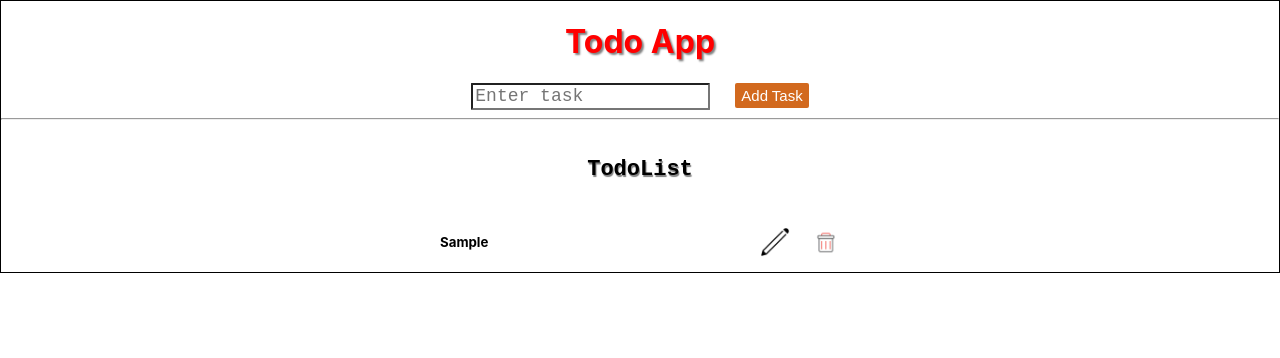
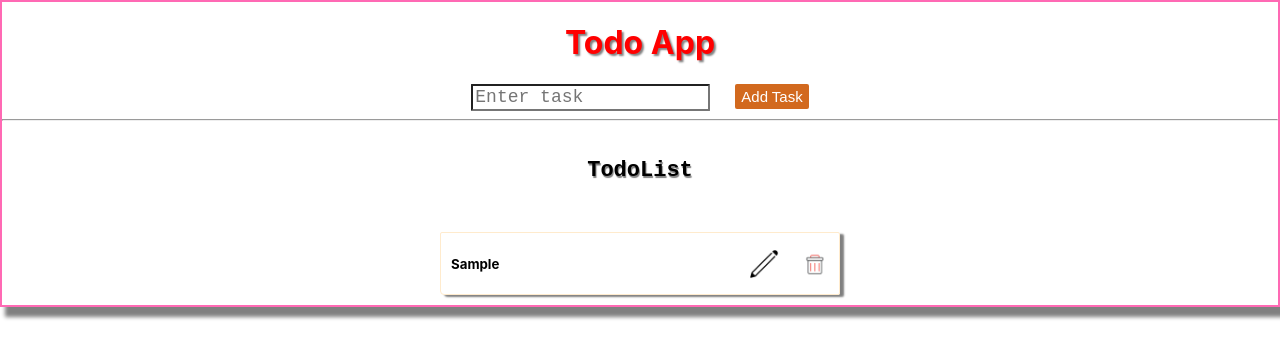
Before and after one commit to Mockingjai/simpleToDoApp, a React (Create React App) app: page / in a window 1280 px wide. Both pictures are taken after typing "Sample" into the empty fields and a click on the button "Add Task". Shown: the top 358 px of the page. Built offline with nearby package versions, Linux system fonts and the light colour scheme.

Commit message:
Added styles

```diff
--- a/src/App.css
+++ b/src/App.css
@@ -14,3 +14,7 @@
     justify-content: center;
     flex-flow: row;
 }
+.app_wrapper {
+    border: 2px solid hotpink;
+    box-shadow: 5px 10px 4px grey;
+}
--- a/src/App.js
+++ b/src/App.js
@@ -62,7 +62,7 @@ class App extends Component {
     };
     render() {
         return (
-            <div style={{border: '1px solid black'}}>
+            <div className="app_wrapper">
                 <h1 className='header_title'>Todo App</h1>
                 <div>
                     <TodoInput
--- a/src/TodoInput/index.css
+++ b/src/TodoInput/index.css
@@ -12,6 +12,9 @@
     border-radius: 1px 1px;
     height: 21px;
 }
+.input_field:hover {
+    box-shadow: 4px 2px 2px grey;
+}
 .submit_button {
     font-size: 15px;
     height: 25px;
@@ -22,3 +25,6 @@
     color: #fff;
     border-radius: 2px 2px;
 }
+.submit_button:hover {
+    box-shadow: 4px 2px 2px grey;
+}
--- a/src/TodoItem/index.css
+++ b/src/TodoItem/index.css
@@ -7,11 +7,19 @@
     width: 400px;
 }
 .task_wrapper {
-    /*border: 1px solid yellow;*/
+    border: 1px solid blanchedalmond;
+    border-radius: 2px 2px 2px 4px;
+    box-shadow: 4px 2px 2px grey;
     display: flex;
     justify-content: space-between;
     align-items: center;
     width: 400px;
+    margin: 20px 0 10px 0;
+    padding: 0 10px;
+}
+.task_wrapper:hover {
+    background-color: blanchedalmond;
+    color: #161616;
 }
 .buttons {
     /*border: 1px solid olivedrab;*/
```
